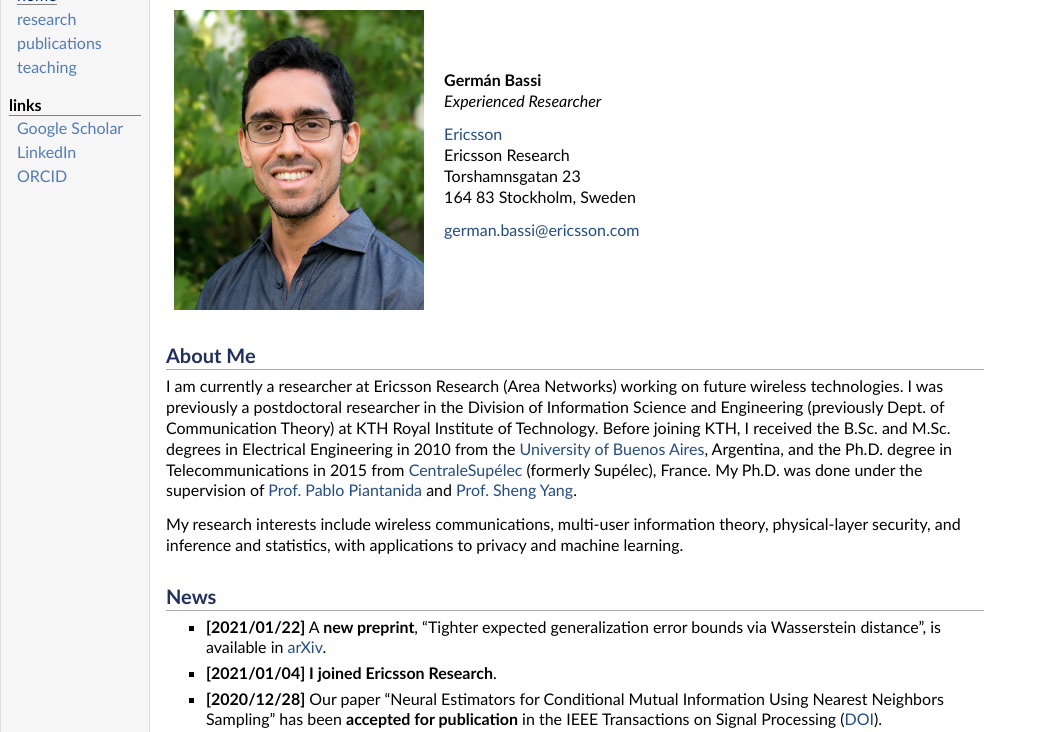
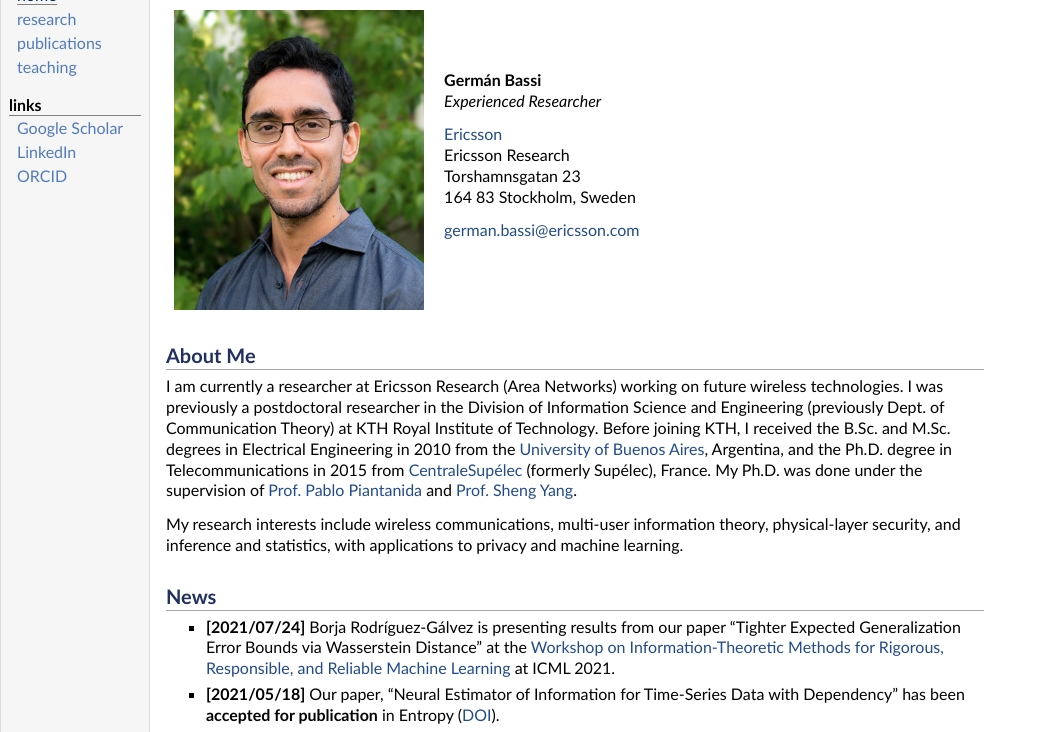
Before and after one commit to germanbassi/germanbassi.github.io, a plain HTML site: page index.html in a window 1280 px wide. Shown: the part 64-796 px from the top of the page, without its empty margins (0-1046 px from the left). Drawn offline with Linux system fonts and the light colour scheme.

Commit message:
Added Sina's Entropy publication, updated Borja's ITW entry, and updated the news accordingly

```diff
--- a/index.html
+++ b/index.html
@@ -61,6 +61,16 @@ theory, physical-layer security, and inference and statistics, with
 applications to privacy and machine learning.</p>
 <h2>News</h2>
 <ul>
+<li><p><b>[2021/07/24]</b> Borja Rodríguez-Gálvez is presenting results from our
+paper &ldquo;Tighter Expected Generalization Error Bounds via Wasserstein Distance&rdquo;
+at the <a href="https://sites.google.com/view/itr3/home">Workshop on
+Information-Theoretic Methods for Rigorous, Responsible, and Reliable Machine
+Learning</a> at ICML 2021.</p>
+</li>
+<li><p><b>[2021/05/18]</b> Our paper, &ldquo;Neural Estimator of Information for
+Time-Series Data with Dependency&rdquo; has been <b>accepted for publication</b> in
+Entropy (<a href="https://www.mdpi.com/1099-4300/23/6/641">DOI</a>).</p>
+</li>
 <li><p><b>[2021/01/22]</b> A <b>new preprint</b>, &ldquo;Tighter expected generalization error
 bounds via Wasserstein distance&rdquo;, is available in
 <a href="https://arxiv.org/abs/2101.09315">arXiv</a>.</p>
@@ -148,7 +158,7 @@ the supervision of <a href="http://www.kth.se/profile/skoglund/">Prof. Mikael Sk
 </ul>
 <div id="footer">
 <div id="footer-text">
-Page generated 2021-01-28 17:35:55 CET, by <a href="http://jemdoc.jaboc.net/">jemdoc</a>.
+Page generated 2021-07-25 17:09:19 CEST, by <a href="http://jemdoc.jaboc.net/">jemdoc</a>.
 </div>
 </div>
 </div>
```
Also changed, not shown: publications.html (+4 -2 lines).
